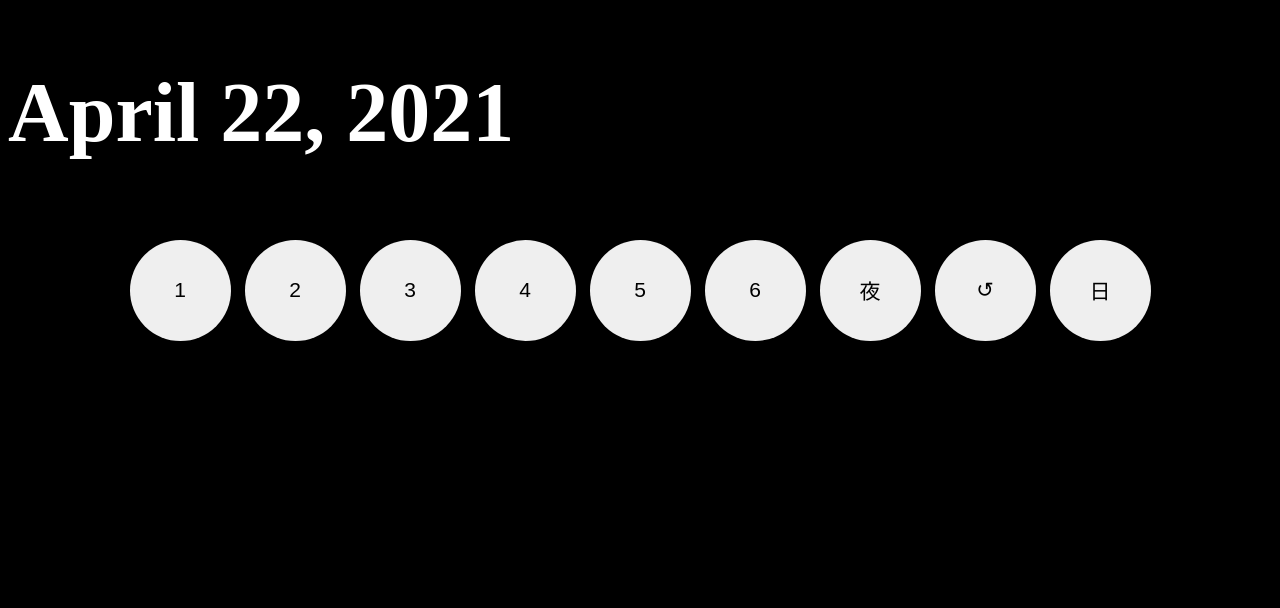
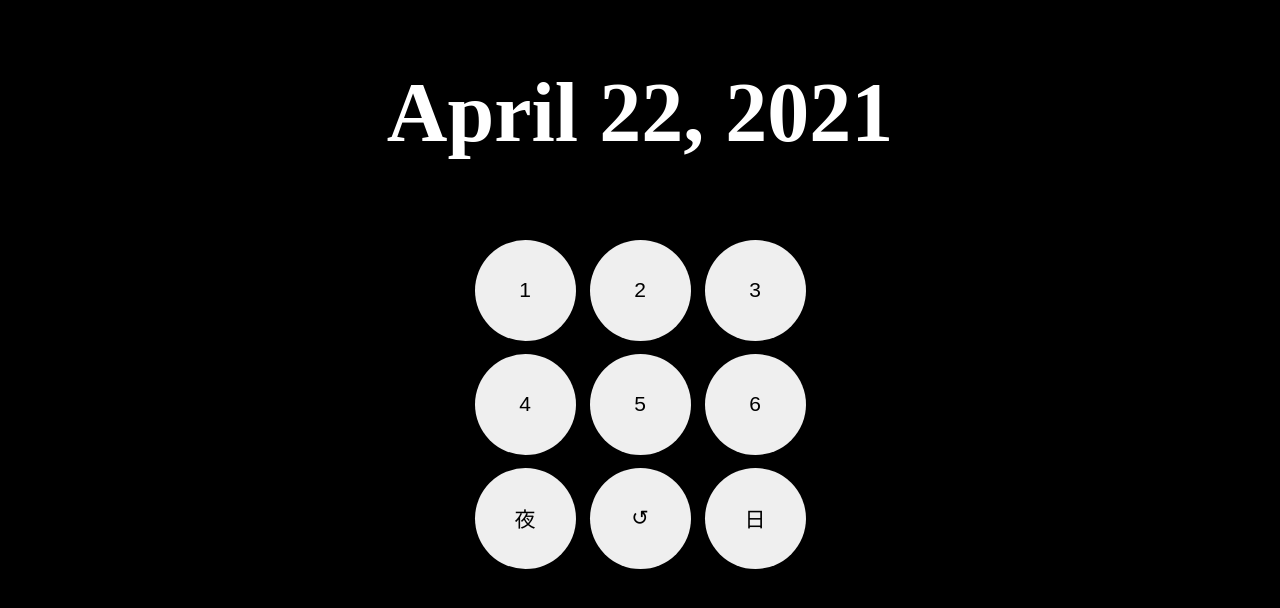
Before and after one commit to nuoxoxo/dmd, a React (Vite) app: page / in a window 1280 px wide. Shown: the top 608 px of the page. Built offline with nearby package versions, Linux system fonts and the light colour scheme; the HTML template or start-up script is replaced by a standard one.

Commit message:
all btns are now center like phone dial

```diff
--- a/src/App.tsx
+++ b/src/App.tsx
@@ -103,14 +103,25 @@ const App = () => {
         {/* <div> { GuessRes } </div> */}
       </div>
       <div className='btn-group-div'>
-        {[1, 2, 3, 4, 5, 6/*, '日'*/].map((n) => (
+        <div className='btn-subgroup-div'>
+          {[1, 2, 3].map((n) => (
             <button key={ n } onClick={() => handleButtonClick(n)}>
               {n}
             </button>
           ))}
+        </div>
+        <div className='btn-subgroup-div'>
+          {[4, 5, 6/*, '日'*/].map((n) => (
+            <button key={ n } onClick={() => handleButtonClick(n)}>
+              {n}
+            </button>
+          ))}
+        </div>
+        <div className='btn-subgroup-div'>
           <button onClick={ handleSetLabelIsChecked }>夜</button>
           <button onClick={ handleReset }>↺</button>
           <button key={ '日' } onClick={() => handleButtonClick('日')}>日</button>
+        </div>
       </div>
       {/* <label className="switch">
         <input
--- a/src/styles/App.scss
+++ b/src/styles/App.scss
@@ -10,7 +10,9 @@ $BTN-SIZE-BIG: 101px;
 
 @mixin FlexBody {
   display: flex;
-  flex-direction: column
+  flex-direction: column;
+  justify-content: center;
+  align-items: center;
 }
 
 @mixin GridBody {
@@ -41,7 +43,14 @@ input {
 .btn-group-div {
   margin-top: $BTN-SIZE-05;
   display:flex;
-  flex-wrap:wrap;
+  flex-direction: column;
+  // flex-wrap:wrap;
+  justify-content:center;
+  align-items:center;
+}
+
+.btn-subgroup-div {
+  display:flex;
   justify-content:center;
   align-items:center;
 }
@@ -120,6 +129,10 @@ input:checked + .slider:before {
   transform: translateX(26px);
 }
 
+.QuestionDiv {
+  text-align: center;
+}
+
 @media only screen and (max-width: 666px) {
   body{font-size: 21px;}
   button{/*width: $BTN-SIZE; height:$BTN-SIZE; */font-size: $TXT-SIZE-05;}
```
Lines whose indentation alone changed are shown as unchanged.
